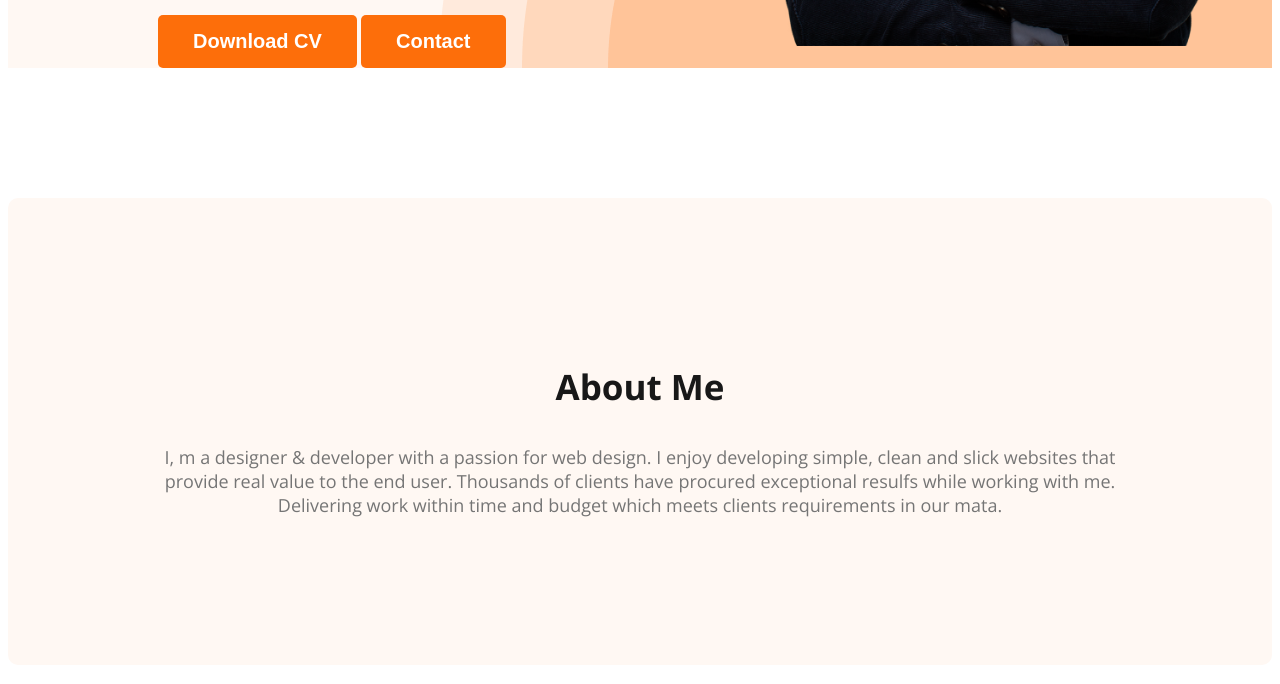
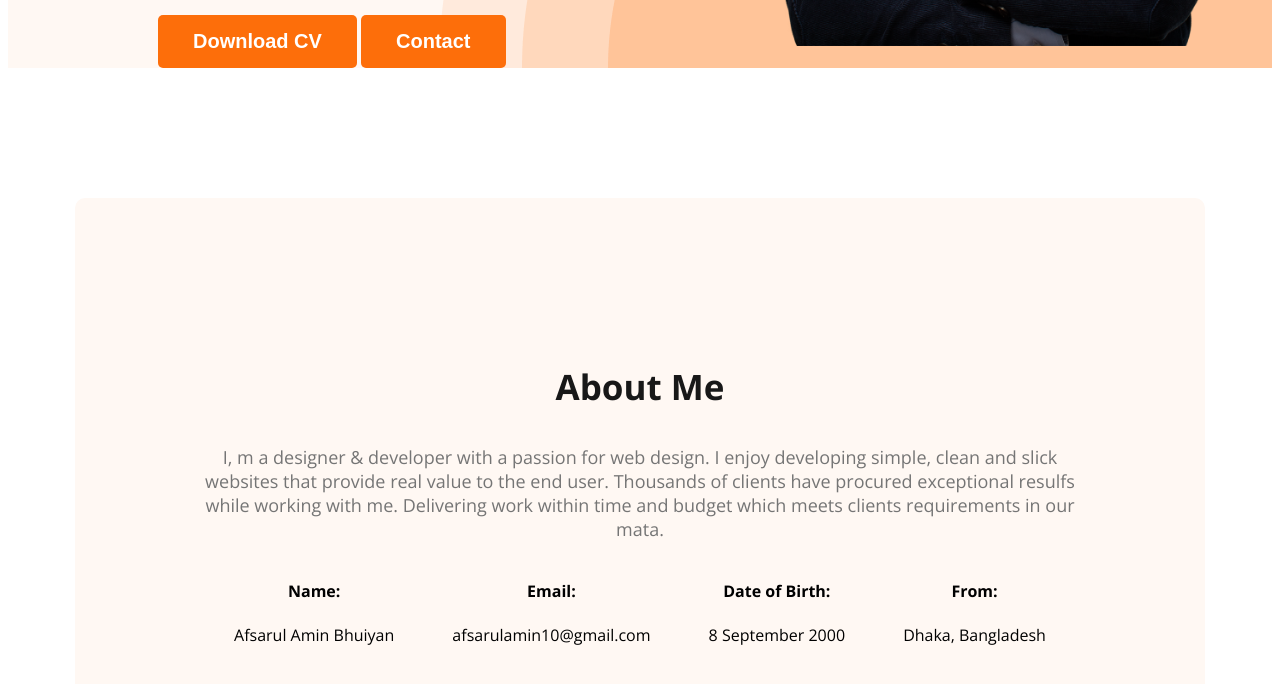
Before and after one commit to Robin39-AFS/My-Portfolio, a plain HTML site: page index.html in a window 1280 px wide. Shown: the part 743-1427 px from the top of the page. Drawn offline with nearby package versions, Linux system fonts and the light colour scheme.

Commit message:
about information

```diff
--- a/index.html
+++ b/index.html
@@ -39,6 +39,25 @@
             <h3 class="section-title">About Me</h3>
             <p class="section-description">I, m a designer & developer with a passion for web design. I enjoy developing simple, clean and slick websites that provide real value to the end user. Thousands of clients have procured exceptional resulfs while working with me. Delivering work within time and budget which meets clients requirements in our mata.
             </p>
+            <div class="about-info-container">
+                <!-- .about-info*4>h4.info-title+p.info-description -->
+                <div class="about-info">
+                    <h4 class="info-title">Name:</h4>
+                    <p class="info-description">Afsarul Amin Bhuiyan</p>
+                </div>
+                <div class="about-info">
+                    <h4 class="info-title">Email:</h4>
+                    <p class="info-description">afsarulamin10@gmail.com</p>
+                </div>
+                <div class="about-info">
+                    <h4 class="info-title">Date of Birth:</h4>
+                    <p class="info-description">8 September 2000</p>
+                </div>
+                <div class="about-info">
+                    <h4 class="info-title">From:</h4>
+                    <p class="info-description">Dhaka, Bangladesh</p>
+                </div>
+            </div>
         </section>
     </main>
     <footer>
--- a/styles/portfolio.css
+++ b/styles/portfolio.css
@@ -79,7 +79,10 @@
 }
 
 /* Main section Styles */
-
+main{
+    max-width: 1130px;
+    margin: 0 auto;
+}
 /* About */
 .about{
     padding: 130px;
@@ -98,3 +101,11 @@
     text-align: center;
     font-size: 18px;
 }
+.about-info-container{
+    display: flex;
+    /* justify-content: space-between; */
+    justify-content: space-around;
+}
+.about-info{
+    text-align: center;
+}
```
